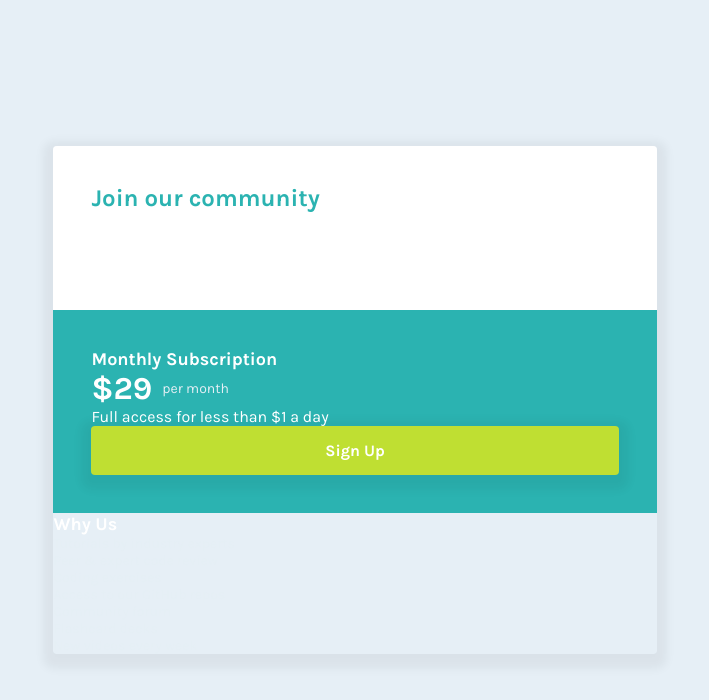
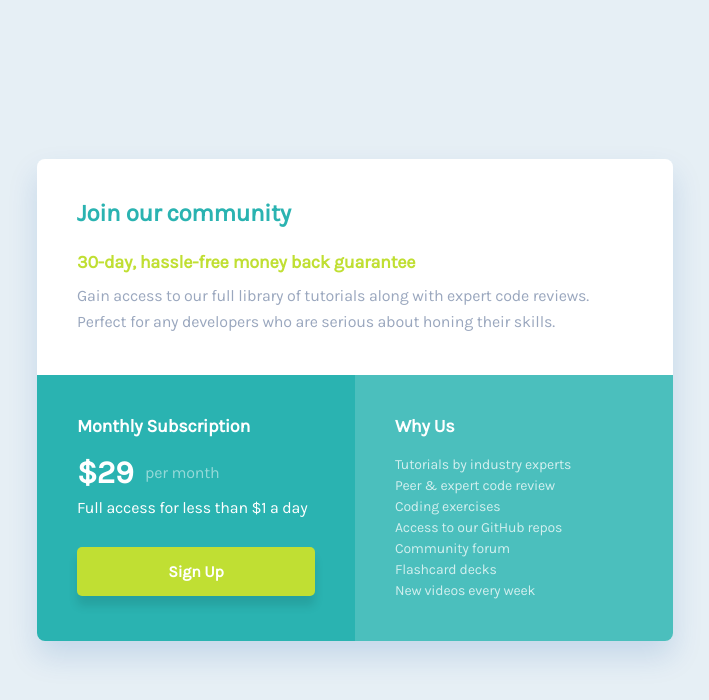
Before and after one commit to LKA-LORIS/Single-price-grid-component, a plain HTML site: page index.html in a window 1280 px wide. Shown: the whole page, without its empty margins (285-994 px from the left). Drawn offline with Linux system fonts and the light colour scheme.

Commit message:
redesign css

```diff
--- a/styles.css
+++ b/styles.css
@@ -1,33 +1,34 @@
-@import url('https://fonts.googleapis.com/css?family=Karla:400,700&display=swap');
+@import url('https://fonts.googleapis.com/css2?family=Karla&display=swap');
 
 * {
     box-sizing: border-box;
 }
 
-body, html {
-    margin:0;
-    padding:0;
+body,
+html {
     font-family: 'Karla', sans-serif;
-    background-color: #e6eff6;
+    background-color: #E6EFF5;
 }
 
 body {
-    display:flex;
+    display: flex;
     flex-direction: column;
     justify-content: center;
-    height:100%;
-    width:100%;
-    font-size:16px;
-    color:#fff;
+    height: 100%;
+    width: 100%;
+    font-size: 16px;
+    color: #fff;
 }
 
-h1,h2,h3,p,ul {
-    margin:0;
-    padding:0;
-}
-
-.space {
-    margin-bottom: 19px;
+body,
+html,
+h1,
+h2,
+h3,
+p,
+ul {
+    margin: 0;
+    padding: 0;
 }
 
 ul {
@@ -35,147 +36,170 @@ ul {
 }
 
 a {
+    font-size: 14px;
+    letter-spacing: -0.18px;
+    line-height: 20px;
+    color: #FFFFFF;
+    opacity: 0.75;
     text-decoration: none;
-    color:#E5EFF5;
 }
 
-a:hover {
-    text-decoration: underline;
+p {
+    letter-spacing: -0.2px;
+    line-height: 26px;
 }
 
-span, li {
-    font-size: 14px;
+h1,
+h2 {
+    font: weight 700;
+}
+
+
+h2 {
+    font-size: 18px;
+    letter-spacing: -0.23px;
 }
 
 .container {
-    display:flex;
+    display: flex;
     flex-direction: column;
-    max-width:695px;
-    height:100%;
-    width:100%;
-    margin:0 auto;
-    padding: 0 30px;
+    height: 100vh;
+    width: 100%;
+    max-width: 700px;
+    margin: 0 auto;
+    padding: 0 32px;
 }
 
 .price-component {
-    margin:20px 0;
-    border-radius:4px;
+    margin: auto 0;
+    border-radius: 8px;
     overflow: hidden;
-    box-shadow:0 5px 10px 10px rgba(0, 0, 0, 0.05);
+    box-shadow: 0 15px 30px 0 rgba(0, 81, 171, 0.15);
 }
 
-.price-community, .price-subscription, .price-why {
-    padding:30px;
+.price-community,
+.price-subscription,
+.price-why-us {
+    padding: 40px;
 }
 
 /* PRICE COMMUNITY */
 
 .price-community {
-    background-color: #fff;
+    background-color: #FFFFFF;
 }
 
-h1 {
-    color:#2bb3b1;
-    font-weight:700;
-    font-size: 20px;
+.price-community h1 {
+    font-size: 24px;
+    line-height: 28px;
+    color: #2AB3B1;
+    letter-spacing: -0.3px;
 }
 
-h3 {
-    color:#bfdf32;
-    font-weight:700;
-    font-size: 15px;
+.price-community h2 {
+    color: #C0DF33;
+    margin: 24px 0 10px 0;
 }
 
-.price-community span {
+.price-community p {
+    color: #9AA7BE;
     line-height: 26px;
-    color:#98A6BD;
 }
 
-/*PRICE SUBSCRIPTION*/
+/* PRICE FOOTER */
+
+.price-footer {
+    display: flex;
+}
+
+.price-footer>article {
+    flex: 1;
+}
+
+/* PRICE SUBSCRIPTION */
 
 .price-subscription {
-    background-color: #2bb3b1;
+    background-color: #2AB3B1;
 }
 
-h2 {
-    font-weight:700;
-    font-size: 18px;
+.price-subscription .price {
+    display: flex;
+    align-items: center;
+    margin: 17px 0 4px 0;
 }
 
-.price {
-    display:flex;
-    align-items: center;
+.price-subscription .price-dollar {
+    font-weight:700;
+    font-size: 32px;
+    letter-spacing: -0.4px;
 }
 
-.price-dollar {
-    font-size:32px;
-    font-weight:700;
+.price-subscription .price span+span {
+    margin-left: 12px;
+    letter-spacing: -0.2px;
+    opacity: 0.5;
 }
 
-.price-subscription span:nth-child(2) {
-    color:#E5EFF5;
-    margin-left: 10px;
+.price-subscription button {
+    display: block;
+    width: 100%;
+    margin: 26px 0 0 0;
+    padding: 15px;
+    border-radius: 5px;
+    font-weight:700;
+    font-family: 'Karla', sans-serif;
+    font-size: 16px;
+    color: #FFFFFF;
+    letter-spacing: -0.2px;
+    background-color: #C0DF33;
+    border: 0;
+    outline: none;
+    box-shadow: 0 10px 10px 0 rgba(0, 0, 0, 0.10);
+    cursor: pointer;
 }
 
-button {
-    display:block;
-    width:100%;
-    padding:15px;
-    font-size:16px;
-    font-weight: 700;
-    color:#fff;
-    border-radius: 4px;
-    font-family: 'Karla', sans-serif;
-    background-color: #bfdf32;
-    border:0;
-    outline:none;
-    box-shadow: 0 5px 10px 10px rgba(0, 0, 0, 0.05);
-    cursor: pointer;
+/* PRICE WHY US */
 
+.price-why-us {
+    background-color: #4BBFBD;
 }
 
-.price-why {
-    background-color: #4abebd;
+.price-why-us ul {
+    margin-top: 17px;
 }
 
-.price-why ul li {
-    margin-bottom: 4px;
-}
-
-.price-why ul li:last-child {
-    margin-bottom: 0;
-}
-
-@media screen and (min-width:576px) {
+@media screen and (max-width:576px) {
 
     .container {
-        height:100vh;
+        height: 100%;
+        margin: 20px auto;
     }
 
     .price-component {
-        margin: auto;
+        border-radius: 5px;
     }
 
-    h1 {
-        font-size:24px;
+    .price-community,
+    .price-subscription,
+    .price-why-us {
+        padding: 24px;
     }
 
-    h3 {
-        font-size: 18px;
+    .price-community h1 {
+        font-size: 20px;
+        line-height: 23px;
+        color: #2AB3B1;
+        letter-spacing: -0.25px;
     }
 
-    .price-community span {
-        font-size:16px;
+    .price-community h2 {
+        font-size: 15px;
+        line-height: 20px;
+        letter-spacing: -0.19px;
+        margin: 24px 0 16px 0;
     }
 
-    .price-community, .price-subscription, .price-why {
-        padding:38px;
-    }
-    .price-section {
-        display:flex;
-    }
-
-    .price-section > div {
-        flex:1;
+    .price-footer {
+        display: block;
     }
 }
```
